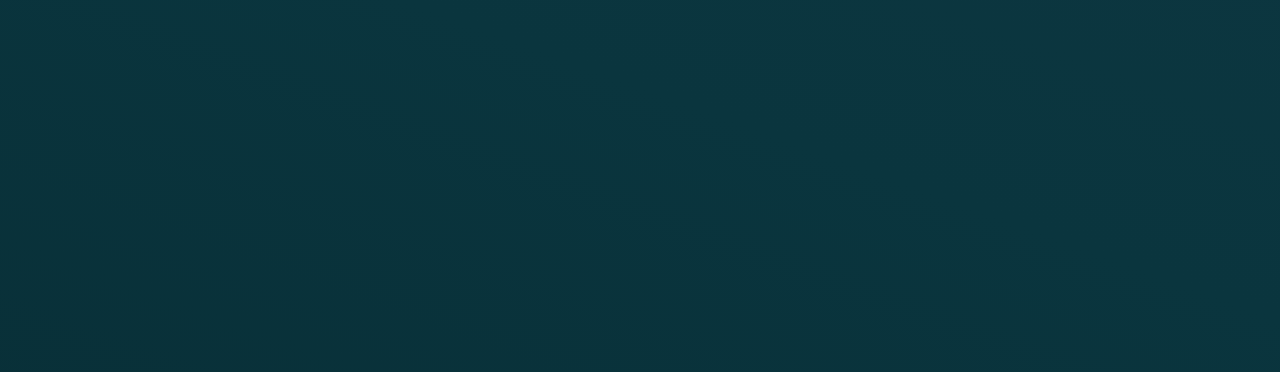
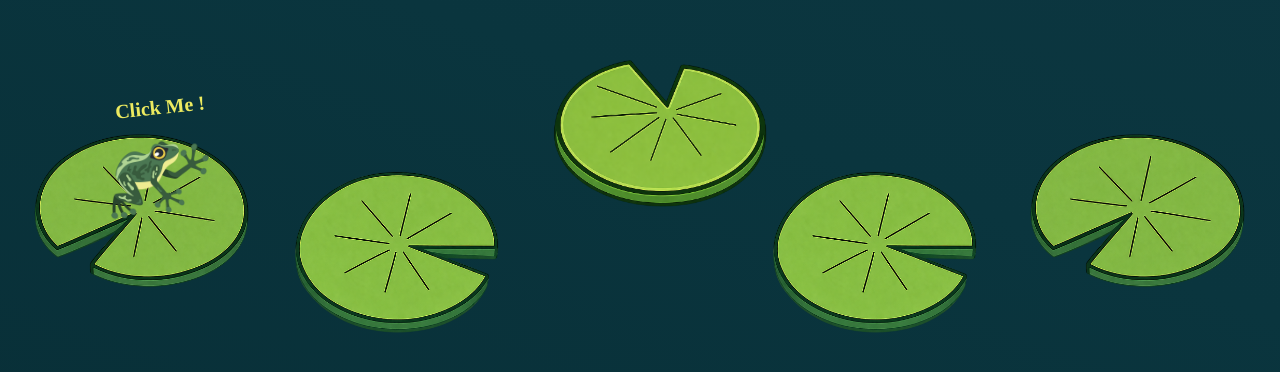
Before and after one commit to shimdokite/frog-portfolio, a Nuxt app: page / in a window 1280 px wide. Shown: the part 188-560 px from the top of the page. Built offline with nearby package versions, Linux system fonts and the light colour scheme.

Commit message:
feat: 메인 페이지 구현

```diff
--- /dev/null
+++ b/app/pages/index.vue
@@ -0,0 +1,336 @@
+<script setup lang="ts">
+import { computed, ref, watch } from 'vue';
+import Edu from '~/components/Edu.vue';
+import Intro from '~/components/Intro.vue';
+import Project from '~/components/Project.vue';
+import Skill from '~/components/Skill.vue';
+import Work from '~/components/Work.vue';
+
+const isModalOpen = ref(false);
+const autoOpenModal = ref(false);
+const isAnimating = ref(false);
+const showClickMe = ref(true);
+const tutorialActive = ref(true);
+const tutorialFinished = ref(false);
+const currentPad = ref(1);
+const activePad = ref<number | null>(null);
+const direction = ref('right');
+const frogStage = ref<
+  'idle' | 'jumping' | 'down_jumping' | 'up_jumping' | 'landing'
+>('idle');
+
+const padPositions = [
+  { left: 'calc(50% - 30rem)', top: '46%' },
+  { left: 'calc(50% - 15rem)', top: '50%' },
+  { left: 'calc(50% + 3rem)', top: '36%' },
+  { left: 'calc(50% + 16rem)', top: '50%' },
+  { left: 'calc(50% + 30rem)', top: '46%' }
+];
+
+const frogImageSrc = computed(() => {
+  if (frogStage.value === 'jumping') return '/images/frog_2.png';
+  // if (frogStage.value === 'landing') return '/images/frog_3.png';
+  if (frogStage.value === 'down_jumping') return '/images/frog_4.png';
+  if (frogStage.value === 'up_jumping') return '/images/frog_5.png';
+
+  return '/images/frog_1.png';
+});
+
+const frogPositionStyle = computed(() => {
+  const position = padPositions[currentPad.value - 1] ?? padPositions[0];
+
+  return {
+    left: position ? position.left : '',
+    top: position ? position.top : '',
+    transform: 'translate(-50%, -50%)'
+  };
+});
+
+const frogDirectionStyle = computed(() => {
+  return {
+    transform: `scaleX(${direction.value === 'left' ? 1 : -1})`
+  };
+});
+
+const wait = (milliseconds: number) => {
+  return new Promise((resolve) => setTimeout(resolve, milliseconds));
+};
+
+const handleFrogClick = () => {
+  showClickMe.value = false;
+
+  if (tutorialFinished.value) {
+    isModalOpen.value = true;
+    return;
+  }
+
+  if (tutorialActive.value && currentPad.value === 1 && !isModalOpen.value) {
+    isModalOpen.value = true;
+    return;
+  }
+
+  isModalOpen.value = true;
+};
+
+const updateIdleDirection = (index: number) => {
+  if (index === 1) direction.value = 'right';
+  if (index === padPositions.length) direction.value = 'left';
+};
+
+const moveToPad = async (index: number, openModal = false) => {
+  const previousPad = currentPad.value;
+
+  direction.value = index > previousPad ? 'right' : 'left';
+
+  if ((previousPad === 3 && index === 4) || (previousPad === 3 && index === 2))
+    frogStage.value = 'down_jumping';
+  // else if (previousPad === 4 && index === 3) frogStage.value = 'up_jumping';
+  else frogStage.value = 'jumping';
+
+  currentPad.value = index;
+  await wait(300);
+  activePad.value = index;
+  // frogStage.value = 'landing';
+  await wait(150);
+  frogStage.value = 'idle';
+  updateIdleDirection(index);
+
+  if (openModal && !isModalOpen.value) {
+    autoOpenModal.value = true;
+    isModalOpen.value = true;
+  }
+
+  await wait(300);
+
+  if (activePad.value === index) activePad.value = null;
+};
+
+const handleLilyPadClick = async (index: number) => {
+  if (tutorialActive.value) return;
+  if (isAnimating.value || index === currentPad.value) return;
+
+  showClickMe.value = false;
+  isAnimating.value = true;
+
+  const step = index > currentPad.value ? 1 : -1;
+  const targetPads: number[] = [];
+
+  for (let pad = currentPad.value + step; pad !== index + step; pad += step) {
+    targetPads.push(pad);
+  }
+
+  for (const [index, pad] of targetPads.entries()) {
+    const isFinalStep = index === targetPads.length - 1;
+
+    await moveToPad(pad, isFinalStep);
+  }
+
+  isAnimating.value = false;
+};
+
+watch(isModalOpen, (isOpen, previous) => {
+  if (previous && !isOpen && tutorialActive.value && !autoOpenModal.value) {
+    const nextPad = currentPad.value + 1;
+
+    if (nextPad <= padPositions.length) {
+      moveToPad(nextPad, true);
+    } else {
+      tutorialFinished.value = true;
+      tutorialActive.value = false;
+    }
+  }
+
+  if (isOpen && autoOpenModal.value) {
+    autoOpenModal.value = false;
+  }
+});
+</script>
+
+<template>
+  <main class="relative">
+    <div class="flex h-screen items-center justify-center">
+      <button
+        type="button"
+        class="group absolute z-10 cursor-pointer border-0 bg-transparent p-0 transition-[left,top] duration-500"
+        :style="frogPositionStyle"
+        aria-label="Open portfolio modal"
+        @click="handleFrogClick"
+      >
+        <span
+          v-if="showClickMe"
+          class="font-joti absolute -top-8 left-1/2 -translate-x-1/2 -rotate-6 whitespace-nowrap text-xl font-semibold text-[#ECEA5F] transition-transform duration-300 ease-out group-hover:-translate-y-2"
+        >
+          Click Me !
+        </span>
+        <div :style="frogDirectionStyle">
+          <NuxtImg :src="frogImageSrc" :width="110" alt="frog" />
+        </div>
+      </button>
+
+      <div
+        :class="[
+          'relative mr-10 cursor-pointer',
+          activePad === 1 ? 'pad-sink' : ''
+        ]"
+        @click="handleLilyPadClick(1)"
+      >
+        <div
+          v-if="activePad === 1"
+          class="pointer-events-none absolute inset-0"
+        >
+          <span class="pad-wave-ring ring-1"></span>
+          <span class="pad-wave-ring ring-2"></span>
+        </div>
+        <NuxtImg src="/images/lily_pad_1.png" :width="220" />
+      </div>
+
+      <div
+        :class="[
+          'relative -mb-20 mr-12 cursor-pointer',
+          activePad === 2 ? 'pad-sink' : ''
+        ]"
+        @click="handleLilyPadClick(2)"
+      >
+        <div
+          v-if="activePad === 2"
+          class="pointer-events-none absolute inset-0"
+        >
+          <span class="pad-wave-ring ring-1"></span>
+          <span class="pad-wave-ring ring-2"></span>
+        </div>
+        <NuxtImg src="/images/lily_pad_2.png" :width="210" />
+      </div>
+
+      <div
+        :class="[
+          'relative mb-40 cursor-pointer',
+          activePad === 3 ? 'pad-sink' : ''
+        ]"
+        @click="handleLilyPadClick(3)"
+      >
+        <div
+          v-if="activePad === 3"
+          class="pointer-events-none absolute inset-0"
+        >
+          <span class="pad-wave-ring ring-1"></span>
+          <span class="pad-wave-ring ring-2"></span>
+        </div>
+        <NuxtImg src="/images/lily_pad_3.png" :width="220" />
+      </div>
+
+      <div
+        :class="[
+          'relative -mb-20 mr-12 cursor-pointer',
+          activePad === 4 ? 'pad-sink' : ''
+        ]"
+        @click="handleLilyPadClick(4)"
+      >
+        <div
+          v-if="activePad === 4"
+          class="pointer-events-none absolute inset-0"
+        >
+          <span class="pad-wave-ring ring-1"></span>
+          <span class="pad-wave-ring ring-2"></span>
+        </div>
+        <NuxtImg src="/images/lily_pad_2.png" :width="210" />
+      </div>
+
+      <div
+        :class="['relative cursor-pointer', activePad === 5 ? 'pad-sink' : '']"
+        @click="handleLilyPadClick(5)"
+      >
+        <div
+          v-if="activePad === 5"
+          class="pointer-events-none absolute inset-0"
+        >
+          <span class="pad-wave-ring ring-1"></span>
+          <span class="pad-wave-ring ring-2"></span>
+        </div>
+        <NuxtImg src="/images/lily_pad_1.png" :width="220" />
+      </div>
+    </div>
+
+    <Intro v-if="currentPad === 1" v-model="isModalOpen" />
+    <Skill v-if="currentPad === 2" v-model="isModalOpen" />
+    <Work v-if="currentPad === 3" v-model="isModalOpen" />
+    <Project v-if="currentPad === 4" v-model="isModalOpen" />
+    <Edu v-if="currentPad === 5" v-model="isModalOpen" />
+  </main>
+</template>
+
+<style scoped>
+.pad-sink {
+  animation: pad-sink 0.65s ease-in-out;
+}
+
+@keyframes pad-sink {
+  0% {
+    transform: translateY(0);
+  }
+  40% {
+    transform: translateY(4px);
+  }
+  70% {
+    transform: translateY(-2px);
+  }
+  100% {
+    transform: translateY(0);
+  }
+}
+
+.pad-wave-ring {
+  position: absolute;
+  inset: 0;
+  border: 0.5px solid rgba(255, 255, 255, 0.6);
+  border-radius: 100%;
+  opacity: 0;
+  filter: blur(2px);
+  box-shadow: 0 0 15px rgba(255, 255, 255, 0.14);
+}
+
+.pad-wave-ring.ring-1 {
+  animation: pad-wave-outer 0.7s ease-out;
+}
+
+.pad-wave-ring.ring-2 {
+  animation: pad-wave-inner 0.3s ease-out 0.1s;
+}
+
+@keyframes pad-wave-outer {
+  0% {
+    opacity: 0.4;
+    transform: scale(0.9);
+  }
+  35% {
+    opacity: 0.28;
+    transform: scale(1.1);
+  }
+  65% {
+    opacity: 0.16;
+    transform: scale(1.28);
+  }
+  100% {
+    opacity: 0;
+    transform: scale(1.55);
+  }
+}
+
+@keyframes pad-wave-inner {
+  0% {
+    opacity: 0.28;
+    transform: scale(0.78);
+  }
+  35% {
+    opacity: 0.2;
+    transform: scale(1.02);
+  }
+  70% {
+    opacity: 0.1;
+    transform: scale(1.28);
+  }
+  100% {
+    opacity: 0;
+    transform: scale(1.45);
+  }
+}
+</style>
```
